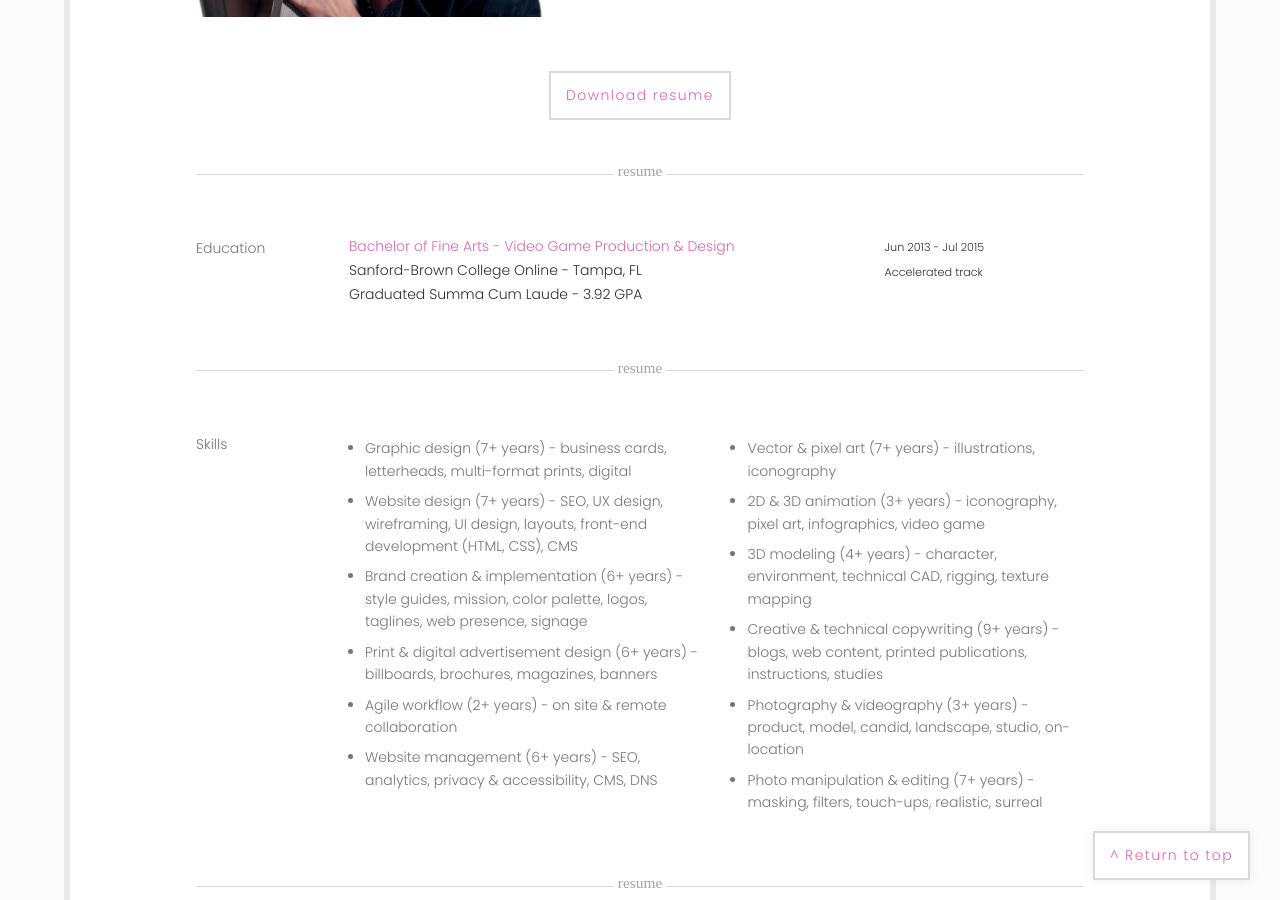
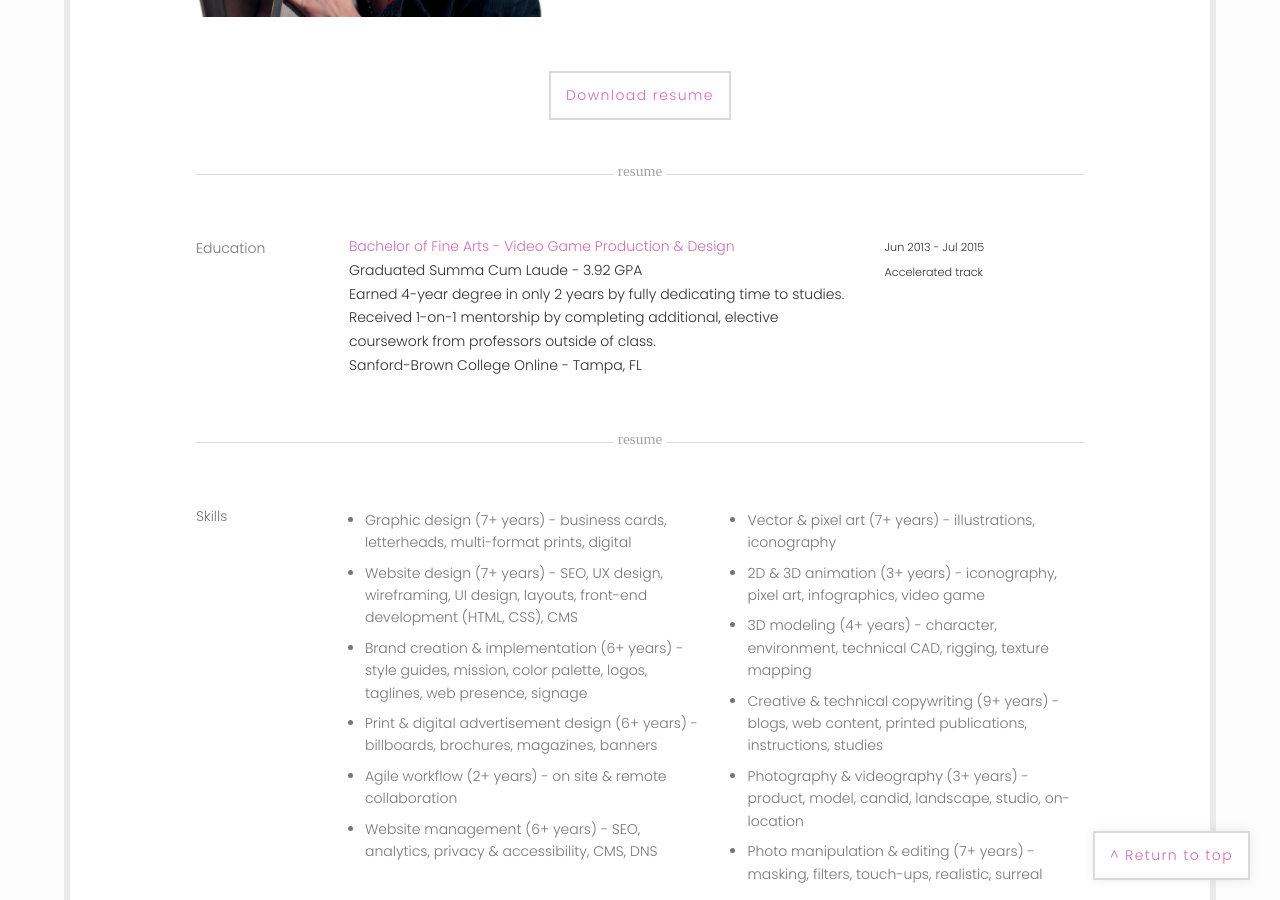
Before and after one commit to Kaedurr/portfolio, a Jekyll site: the page built from resume.html, in a window 1280 px wide and 900 px high, scrolled down 757 px. Built offline with Jekyll 4.4.1, drawn with Linux system fonts in a browser that asks for light colours; some web fonts are replaced.

Commit message:
updated education on resume
Clarified accomplishments achieved during education on webpage and PDF versions of resume

```diff
--- a/resume.html
+++ b/resume.html
@@ -46,8 +46,9 @@ categories: Kate Durr, Resume
 			      </div>
 			      <div class="col-md-7">
 				    <p><span class="e-heading">Bachelor of Fine Arts - Video Game Production & Design</span><br/>
-					Sanford-Brown College Online - Tampa, FL <br/>
-					Graduated Summa Cum Laude - 3.92 GPA
+				    Graduated Summa Cum Laude - 3.92 GPA<br/>
+				    Earned 4-year degree in only 2 years by fully dedicating time to studies. Received 1-on-1 mentorship by completing additional, elective coursework from professors outside of class.<br/>
+					 Sanford-Brown College Online - Tampa, FL
 				    </p>
 			      </div>
 			      <div class="col-md-3">
```
Also changed, not shown: 1 other file.
